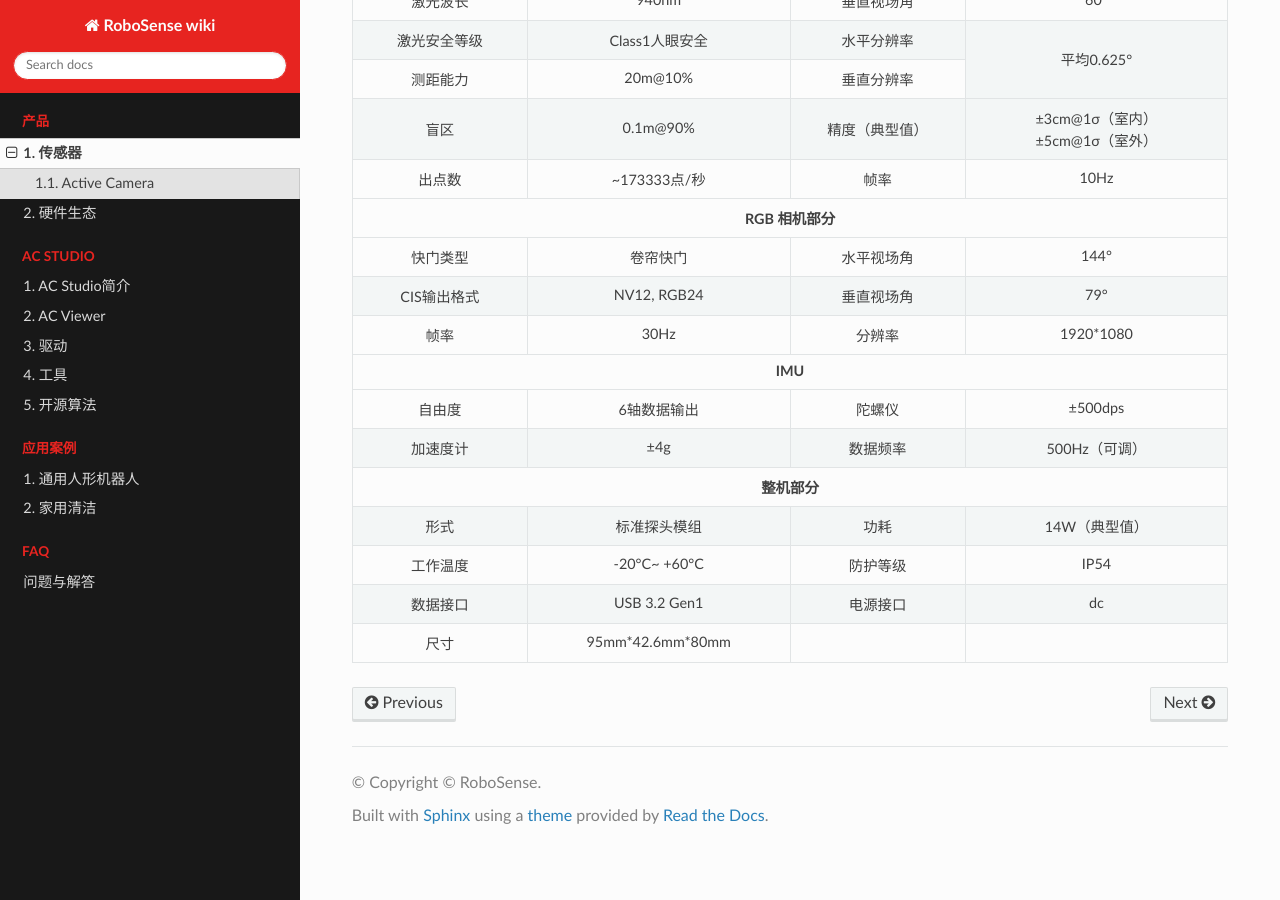
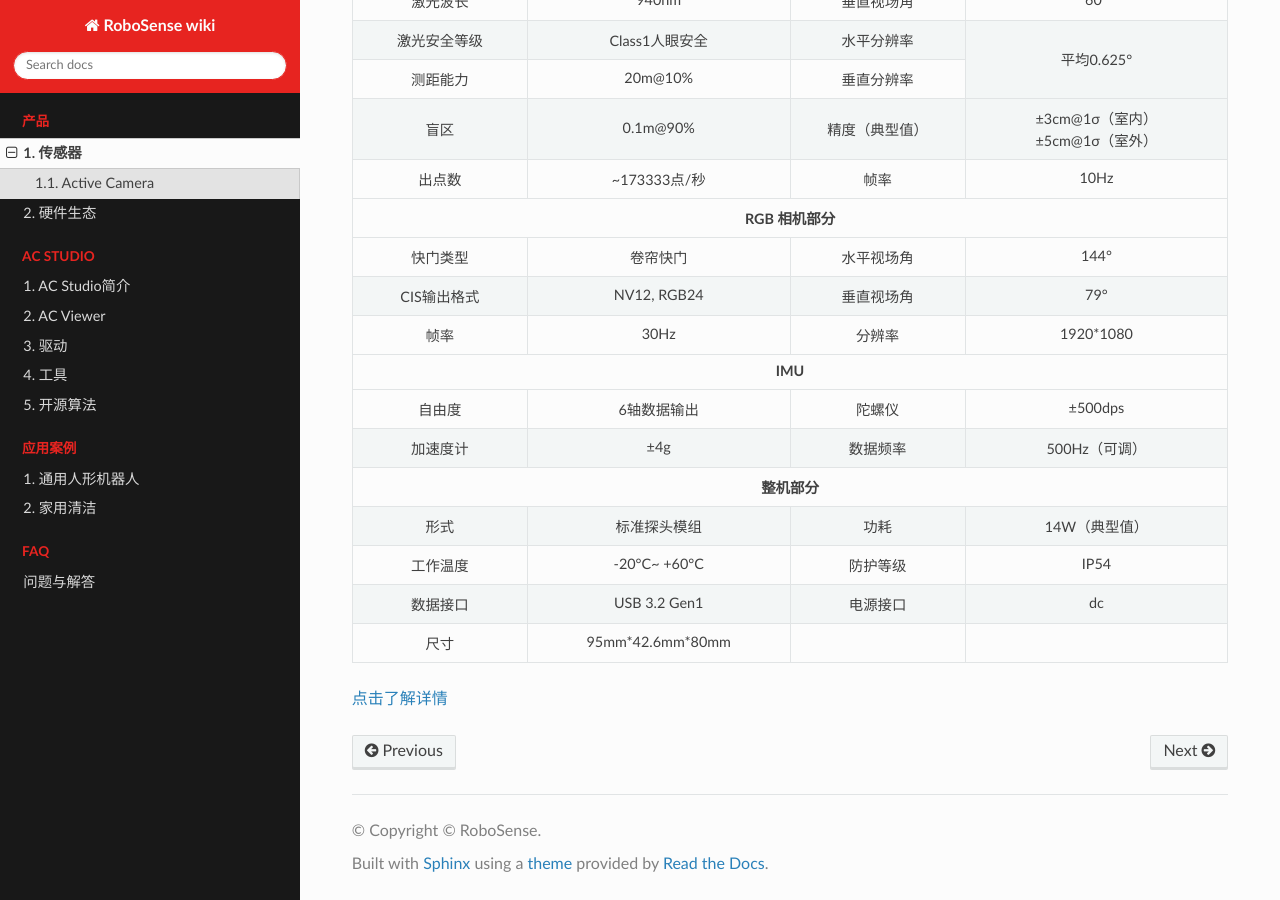
Before and after one commit to RoboSense-Robotics/robosense_ac_wiki_cn, a Sphinx documentation site: the page built from source/product/sensor.md, in a window 1280 px wide and 900 px high, scrolled down 1093 px. Built offline with Sphinx 7.4.7 and the Read the Docs theme 3.1.0, drawn with Linux system fonts in a browser that asks for light colours; pages that are not in the unit, such as notebooks, are missing from menus.

Commit message:
update sensor

```diff
--- a/source/product/sensor.md
+++ b/source/product/sensor.md
@@ -124,3 +124,5 @@
         </tr>
     </tbody>
 </table>
+
+[点击了解详情](https://www.robosense.ai/IncrementalComponents/AC1)
```
